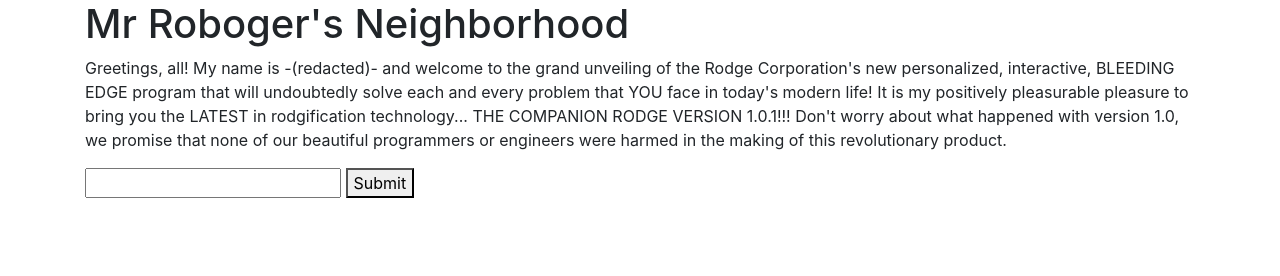
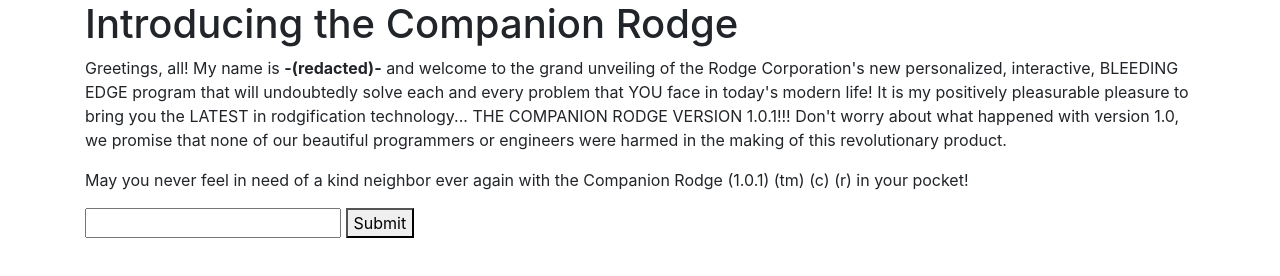
Before and after one commit to JacobTStrong/mr-robogers-project, a plain HTML site: page index.html in a window 1280 px wide. Drawn offline with nearby package versions, Linux system fonts and the light colour scheme; a script that the page names is missing.

Commit message:
add udpated HTML text

```diff
--- a/index.html
+++ b/index.html
@@ -5,14 +5,14 @@
     <link href="css/styles.css" rel="stylesheet" type="css">
     <script src="js/jquery-3.6.0.js"></script>
     <script src="js/scripts.js"></script>
-    <title>Mr Roboger's Neighborhood</title>
+    <title>Mr Roboger's Neighborhood Project</title>
   </head>
   <body>
     <div class="container">
-      <h1>Mr Roboger's Neighborhood</h1>
-      <p>Greetings, all! My name is -(redacted)- and welcome to the grand unveiling of the Rodge Corporation's new personalized, interactive, BLEEDING EDGE program that will undoubtedly solve each and every problem that YOU face in today's modern life! It is my positively pleasurable pleasure to bring you the LATEST in rodgification technology... THE COMPANION RODGE VERSION 1.0.1!!! Don't worry about what happened with version 1.0, we promise that none of our beautiful programmers or engineers were harmed in the making of this revolutionary product.</p>
+      <h1>Introducing the Companion Rodge</h1>
+      <p>Greetings, all! My name is <strong>-(redacted)-</strong> and welcome to the grand unveiling of the Rodge Corporation's new personalized, interactive, BLEEDING EDGE program that will undoubtedly solve each and every problem that YOU face in today's modern life! It is my positively pleasurable pleasure to bring you the LATEST in rodgification technology... THE COMPANION RODGE VERSION 1.0.1!!! Don't worry about what happened with version 1.0, we promise that none of our beautiful programmers or engineers were harmed in the making of this revolutionary product.</p>
 
-      <p></p>
+      <p>May you never feel in need of a kind neighbor ever again with the Companion Rodge (1.0.1) (tm) (c) (r) in your pocket!</p>
       <form id="inputNumberHere">
         <input type="text" id="userInputtedNumber">
         <button type="submit" id="submitButton">Submit</button>
```
